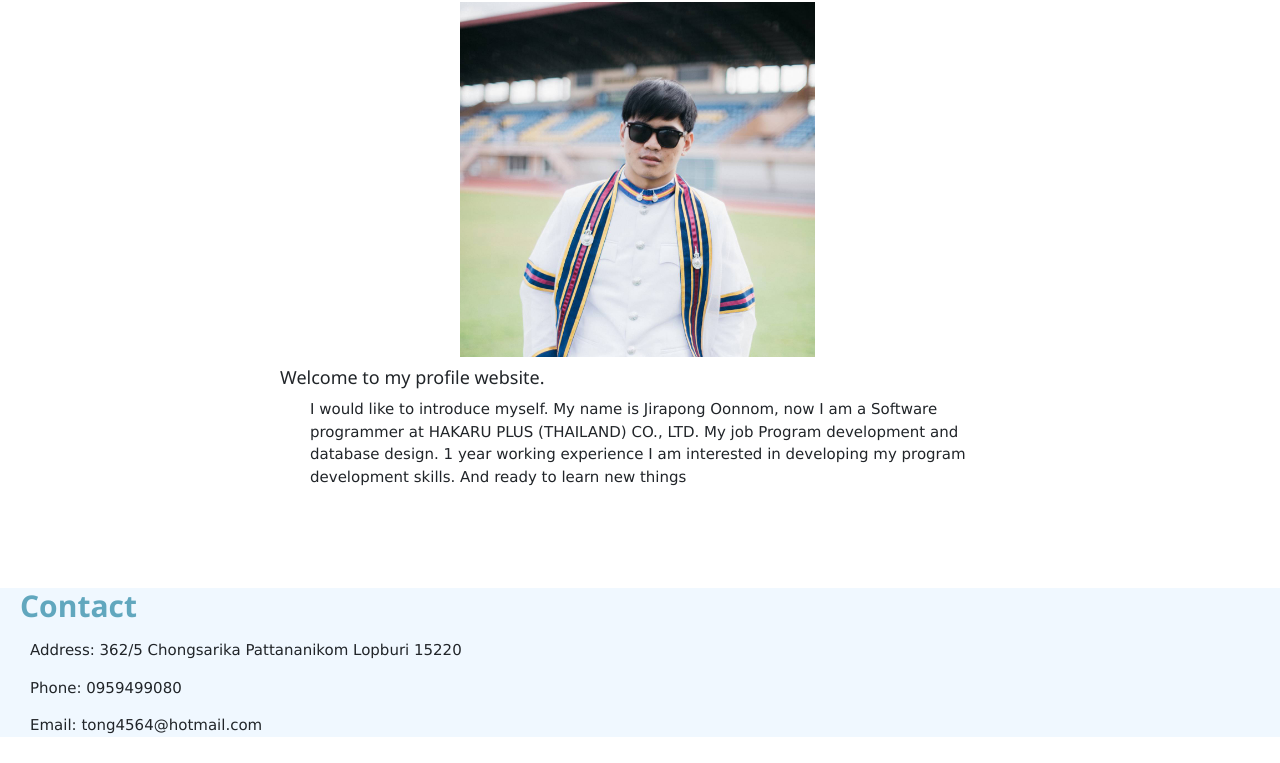
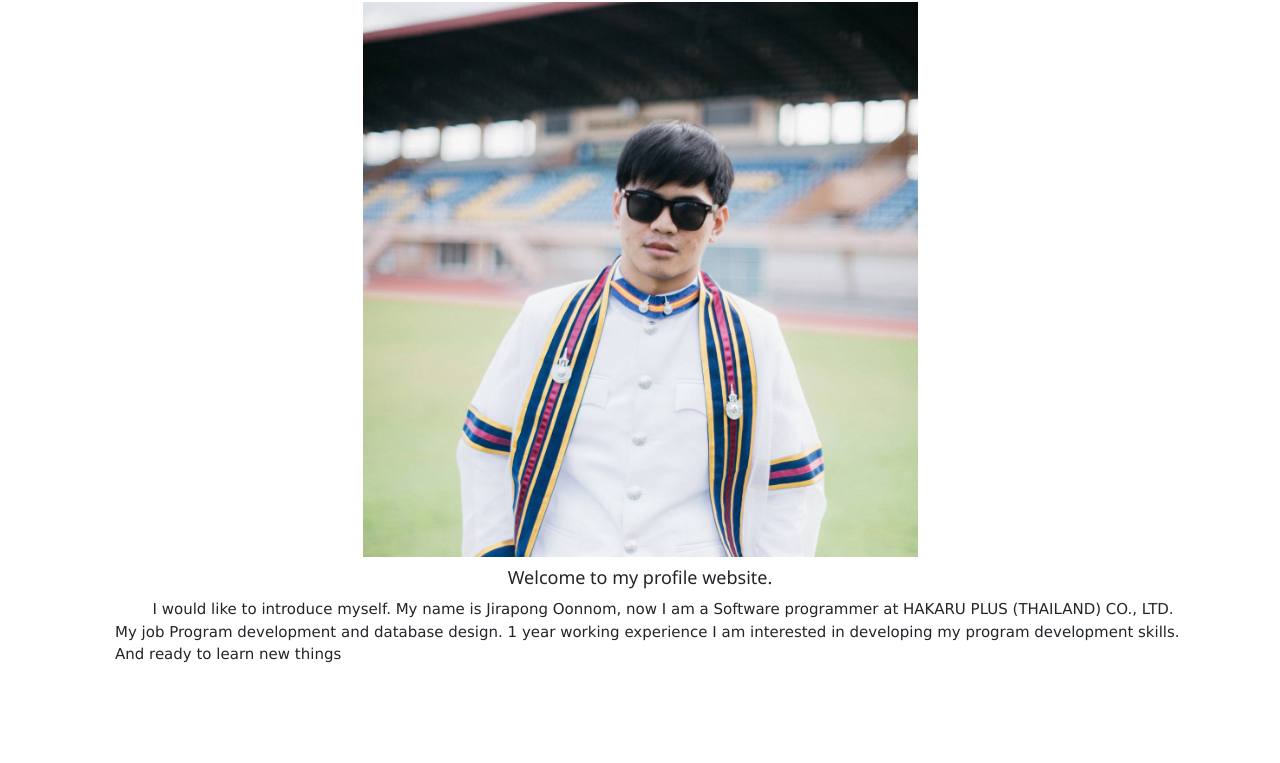
Before and after one commit to jirapongoonnom/Jirapong.github.io, a plain HTML site: page index.html in a window 1280 px wide. Shown: the part 308-1071 px from the top of the page. Drawn offline with nearby package versions, Linux system fonts and the light colour scheme.

Commit message:
Update index.html

```diff
--- a/index.html
+++ b/index.html
@@ -31,17 +31,15 @@
   <div class="container" style="margin-top:30px; ">
 
 
-      <div class="col-sm-8" style="margin-left: 180px;">
-        <h2>Hello! Everyone </h2>
-        <img src="41398.jpg" width="50%" height=" 50%" style="margin-left: 180px;">
+       <h2>Hello! Everyone </h2>
+        <div style="text-align: center;">
+        <img src="41398.jpg" width="50%" height=" 50%" >
         <h5>Welcome to my profile website.</h5>
-
-        <p>I would like to introduce myself. My name is Jirapong Oonnom, now I am a Software programmer at HAKARU PLUS (THAILAND) CO., LTD. My job Program development and database design.
+      </div>
+        <p  style="text-indent: 2.5em;">I would like to introduce myself. My name is Jirapong Oonnom, now I am a Software programmer at HAKARU PLUS (THAILAND) CO., LTD. My job Program development and database design.
           1 year working experience I am interested in developing my program development skills. And ready to learn new things
 
         </p>
-
-      </div>
     </div>
   </div>
   <footer >
```
